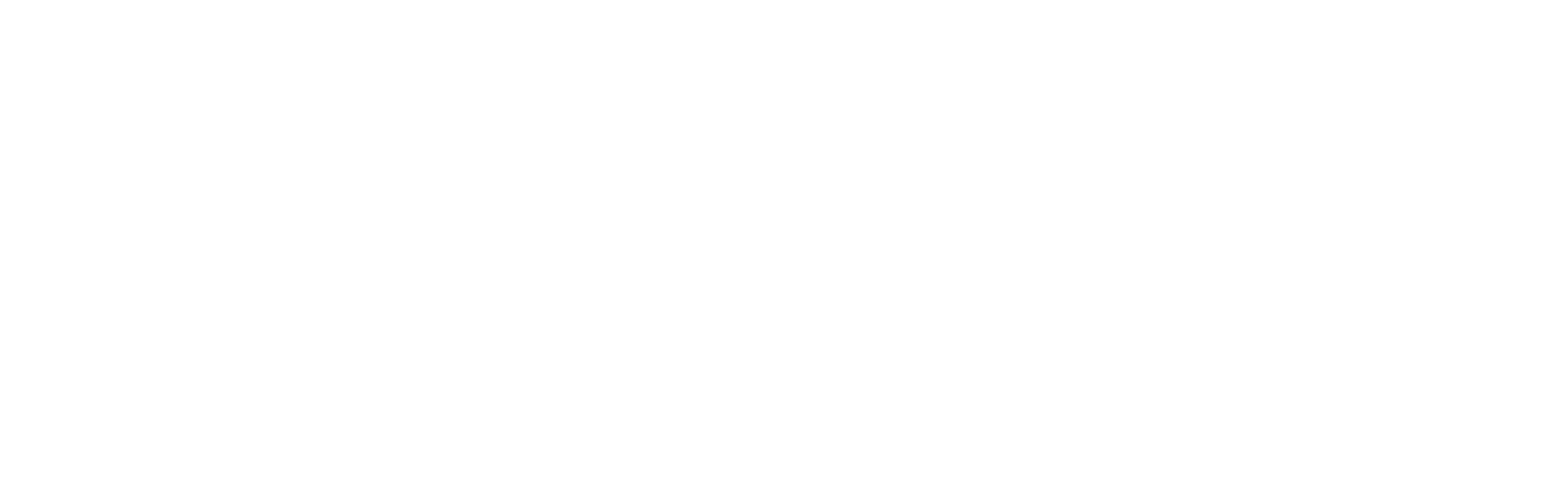
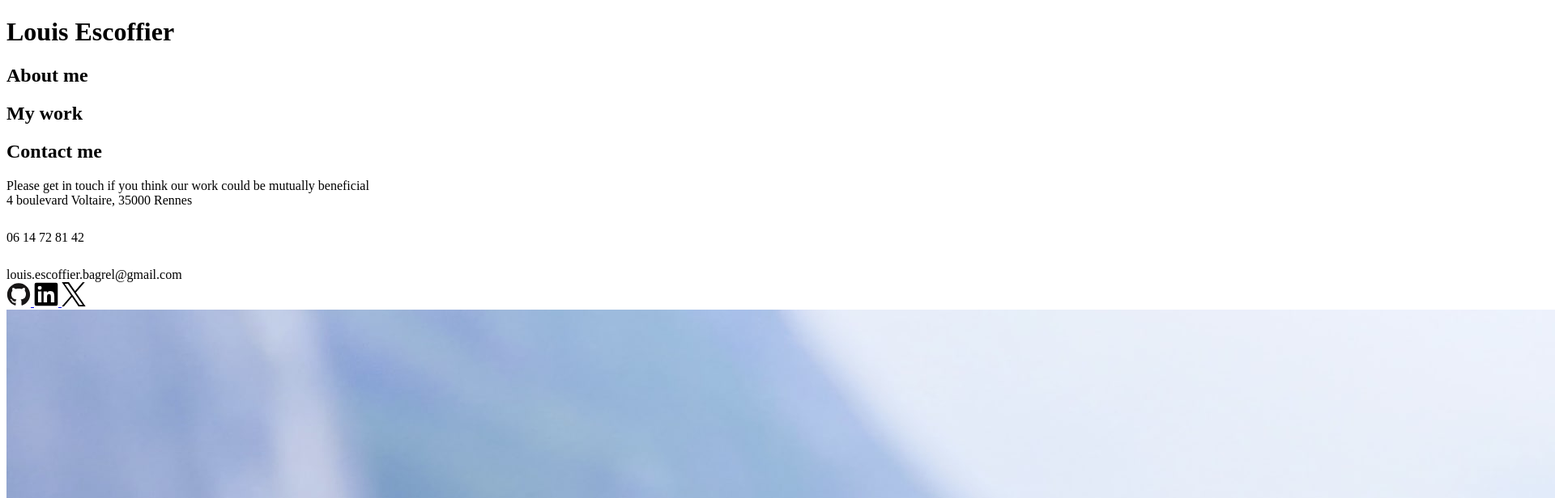
Before and after one commit to louis-esco/top-homepage, a plain HTML site: page index.html in a window 1280 px wide. Shown: the top 616 px of the page at 81% size, 1920 px wide, since content can reach past the window. Drawn offline with Linux system fonts and the light colour scheme.

Commit message:
Set html section and footer content

```diff
--- a/index.html
+++ b/index.html
@@ -6,5 +6,60 @@
     <link rel="stylesheet" href="./styles.css" />
     <title>TOP Homepage</title>
   </head>
-  <body></body>
+  <body>
+    <header>
+      <h1 class="page-title">Louis Escoffier</h1>
+      <div class="header-img"></div>
+      <div class="header-about">
+        <h2 class="header-title">About me</h2>
+      </div>
+    </header>
+    <main>
+      <h2 class="main-title">My work</h2>
+      <div class="main-projects"></div>
+    </main>
+    <footer>
+      <div class="footer-contact">
+        <h2 class="footer-title">Contact me</h2>
+        <div>
+          Please get in touch if you think our work could be mutually beneficial
+        </div>
+        <div>4 boulevard Voltaire, 35000 Rennes</div>
+        <div class="phone-div">
+          <img src="./assets/icons/phone.svg" alt="" />
+          <div class="phone-num">06 14 72 81 42</div>
+        </div>
+        <div class="email-div">
+          <img src="./assets/icons/mail.svg" alt="" />
+          <div class="email-adress">louis.escoffier.bagrel@gmail.com</div>
+        </div>
+        <div class="social-links">
+          <a href="https://github.com/louis-esco" target="_blank">
+            <img
+              src="./assets/icons/github-original.svg"
+              alt="Link to Github"
+            />
+          </a>
+          <a
+            href="https://www.linkedin.com/in/louis-escoffier/"
+            target="_blank"
+          >
+            <img
+              src="./assets/icons/linkedin-plain.svg"
+              alt="Link to LinkedIn"
+            />
+          </a>
+          <a href="https://x.com/" target="_blank">
+            <img
+              src="./assets/icons/twitter-original.svg"
+              alt="Link to X (Twitter)"
+            />
+          </a>
+        </div>
+      </div>
+      <div class="footer-img">
+        <img src="./assets/img/img-2.JPG" alt="Picture of Louis Escoffier" />
+      </div>
+    </footer>
+  </body>
 </html>
```
